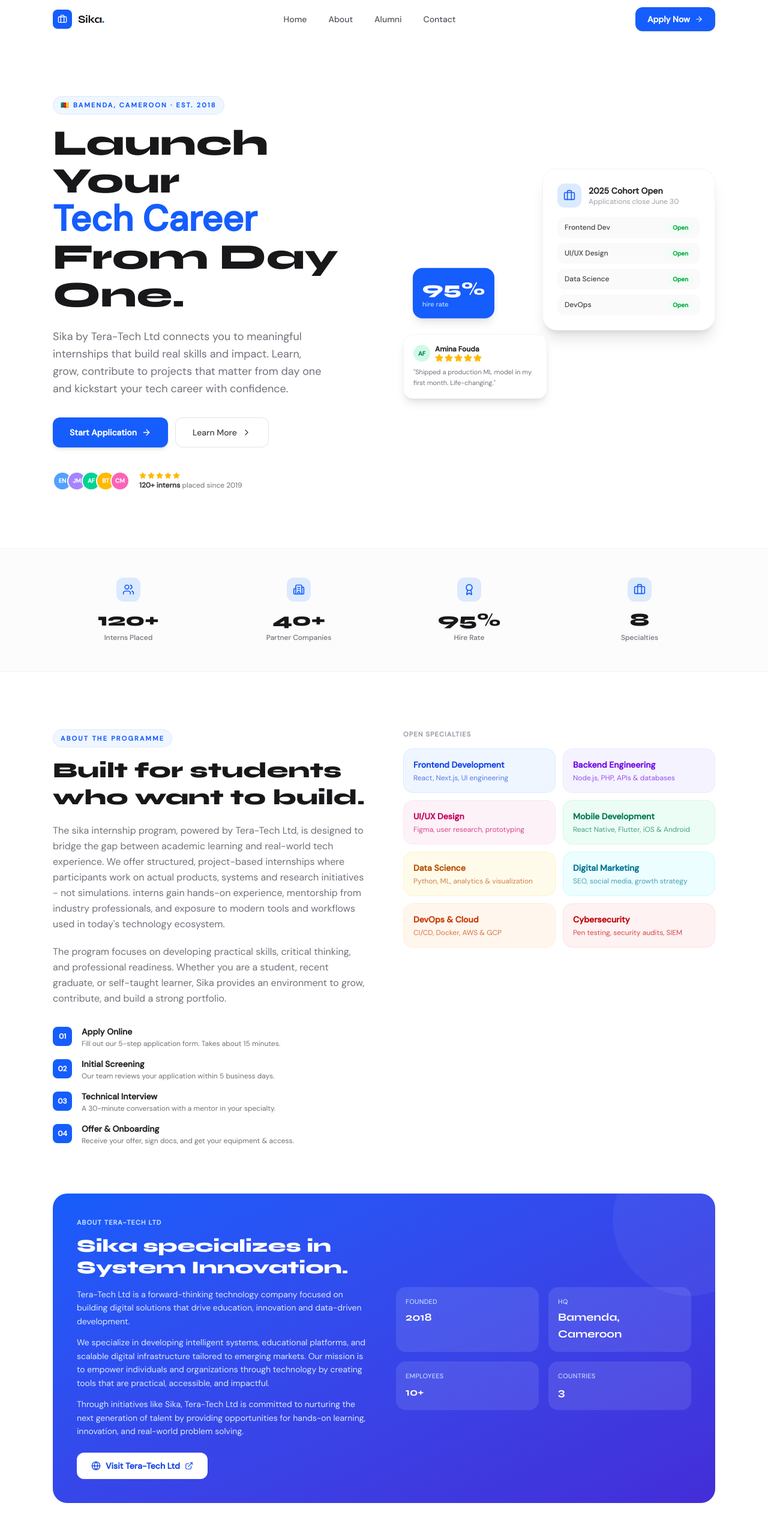
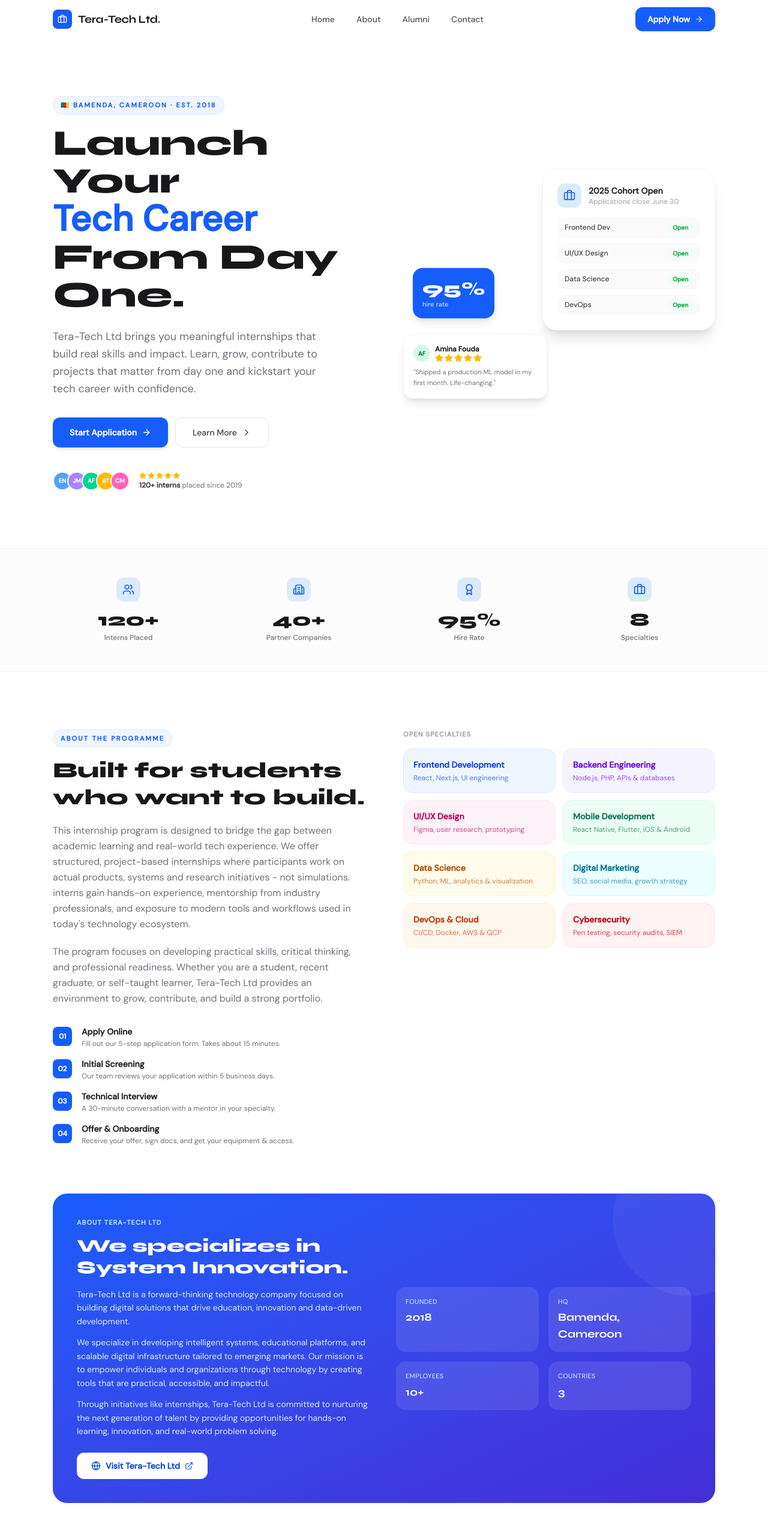
Before and after one commit to Tita-Tera/sika-internship-portal, a Next.js app: page / in a window 1280 px wide. Shown: the top 2566 px of the page at 60% size. Built offline with nearby package versions, Linux system fonts and the light colour scheme.

Commit message:
more updates to match teratechcompany

```diff
--- a/app/apply/page.tsx
+++ b/app/apply/page.tsx
@@ -26,11 +26,13 @@ const STEP_COMPONENTS: Record<number, React.ComponentType> = {
   5: ReviewStep,
 };
 
+const InvalidStepComponent = () => <div className="text-red-500">Error: Invalid step</div>;
+
 export default function ApplyPage() {
   const { currentStep } = useApplicationStore();
   const CurrentStepComponent =
     STEP_COMPONENTS[currentStep] ??
-    (() => <div className="text-red-500">Error: Invalid step</div>);
+    InvalidStepComponent;
 
   return (
     <div className="min-h-screen bg-zinc-50 flex flex-col">
--- a/app/components/SiteFooter.tsx
+++ b/app/components/SiteFooter.tsx
@@ -18,7 +18,7 @@ export default function SiteFooter() {
                 className="font-extrabold text-white text-lg"
                 style={{ fontFamily: 'Syne, sans-serif' }}
               >
-                Sika<span className="text-blue-400">.</span>
+                Tera-Tech Internship<span className="text-blue-400">.</span>
               </span>
             </div>
             <p className="text-zinc-400 text-sm leading-relaxed max-w-xs mb-5">
@@ -28,7 +28,7 @@ export default function SiteFooter() {
               {[
                 { icon: <FaLinkedin className="w-4 h-4" />, href: '#'                    },
                 { icon: <FaGithub className="w-4 h-4" />,   href: '#'                    },
-                { icon: <Globe className="w-4 h-4" />,    href: 'https://www.sika.com' },
+                { icon: <Globe className="w-4 h-4" />,    href: 'https://teratechcompany.tech' },
               ].map((s, i) => (
                 <a
                   key={i}
@@ -62,7 +62,7 @@ export default function SiteFooter() {
             <p className="text-[11px] font-bold uppercase tracking-widest text-zinc-500 mb-4">Company</p>
             <ul className="space-y-2.5">
               {[
-                { label: 'Sika Global', href: 'https://www.sika.com' },
+                { label: 'Tera-Tech Ltd', href: 'https://teratechcompany.tech' },
                 { label: 'About us',    href: '/#about'              },
                 { label: 'Alumni',      href: '/#alumni'             },
                 { label: 'Contact',     href: '/#contact'            },
@@ -83,7 +83,7 @@ export default function SiteFooter() {
         {/* Bottom bar */}
         <div className="flex flex-col md:flex-row items-center justify-between gap-4 pt-8">
           <p className="text-xs text-zinc-500">
-            © {new Date().getFullYear()} Sika Internship Portal · Douala, Cameroon
+            © {new Date().getFullYear()} Tera-Tech Internship Portal · Bamenda, Cameroon
           </p>
           <div className="flex gap-5">
             {['Privacy Policy', 'Terms of Use', 'Accessibility'].map((t) => (
--- a/app/components/SiteHeader.tsx
+++ b/app/components/SiteHeader.tsx
@@ -65,7 +65,7 @@ export default function SiteHeader({ transparent = false }: { transparent?: bool
               className="font-bold text-zinc-900 text-lg tracking-tight"
               style={{ fontFamily: 'Syne, sans-serif' }}
             >
-              Sika<span className="text-blue-600">.</span>
+              Tera-Tech Ltd<span className="text-blue-600">.</span>
             </span>
           </Link>
 
--- a/app/page.tsx
+++ b/app/page.tsx
@@ -41,7 +41,7 @@ const ALUMNI = [
     role: 'Frontend Intern → Junior Dev @ TechCorp',
     avatar: 'EN',
     color: 'bg-blue-100 text-blue-700',
-    review: 'Sika gave me real production experience from week one. I shipped features used by thousands of users — nothing beats that.',
+    review: 'Tera-Tech gave me real production experience from week one. I shipped features used by thousands of users — nothing beats that.',
     project: 'E-commerce dashboard rebuild',
     stars: 5,
   },
@@ -143,7 +143,7 @@ export default function Home() {
               From Day One.
             </h1>
             <p className="text-lg text-zinc-500 leading-relaxed mb-8 max-w-md">
-              Sika by Tera-Tech Ltd connects you to meaningful internships that build real skills and impact. Learn, grow, contribute to projects that matter from day one and kickstart your tech career with confidence.
+              Tera-Tech Ltd brings you meaningful internships that build real skills and impact. Learn, grow, contribute to projects that matter from day one and kickstart your tech career with confidence.
             </p>
             <div className="flex flex-wrap gap-3">
               <Link
@@ -249,10 +249,10 @@ export default function Home() {
               Built for students<br />who want to build.
             </h2>
             <p className="text-zinc-500 leading-relaxed mb-5">
-              The sika internship program, powered by Tera-Tech Ltd, is designed to bridge the gap between academic learning and real-world tech experience. We offer structured, project-based internships where participants work on actual products, systems and research initiatives - not simulations. interns gain hands-on experience, mentorship from industry professionals, and exposure to modern tools and workflows used in today&apos;s technology ecosystem.
+              This internship program is designed to bridge the gap between academic learning and real-world tech experience. We offer structured, project-based internships where participants work on actual products, systems and research initiatives - not simulations. interns gain hands-on experience, mentorship from industry professionals, and exposure to modern tools and workflows used in today&apos;s technology ecosystem.
             </p>
             <p className="text-zinc-500 leading-relaxed mb-8">
-              The program focuses on developing practical skills, critical thinking, and professional readiness. Whether you are a student, recent graduate, or self-taught learner, Sika provides an environment to grow, contribute, and build a strong portfolio.
+              The program focuses on developing practical skills, critical thinking, and professional readiness. Whether you are a student, recent graduate, or self-taught learner, Tera-Tech Ltd provides an environment to grow, contribute, and build a strong portfolio.
             </p>
 
             {/* Timeline */}
@@ -292,7 +292,7 @@ export default function Home() {
             <div>
               <p className="text-[11px] font-bold uppercase tracking-widest text-blue-200 mb-3">About Tera-Tech Ltd</p>
               <h3 className="text-3xl font-extrabold mb-4" style={{ fontFamily: 'Syne, sans-serif' }}>
-                Sika specializes in<br />System Innovation.
+                We specializes in<br />System Innovation.
               </h3>
               <p className="text-blue-100 leading-relaxed text-sm mb-3">
                 Tera-Tech Ltd is a forward-thinking technology company focused on building digital solutions that drive education, innovation and data-driven development.
@@ -301,7 +301,7 @@ export default function Home() {
                 We specialize in developing intelligent systems, educational platforms, and scalable digital infrastructure tailored to emerging markets. Our mission is to empower individuals and organizations through technology by creating tools that are practical, accessible, and impactful.
               </p>
               <p className="text-blue-100 leading-relaxed text-sm mb-6">
-                Through initiatives like Sika, Tera-Tech Ltd is committed to nurturing the next generation of talent by providing opportunities for hands-on learning, innovation, and real-world problem solving.
+                Through initiatives like internships, Tera-Tech Ltd is committed to nurturing the next generation of talent by providing opportunities for hands-on learning, innovation, and real-world problem solving.
               </p>
               <a
                 href="https://www.teratechcompany.tech"
```
